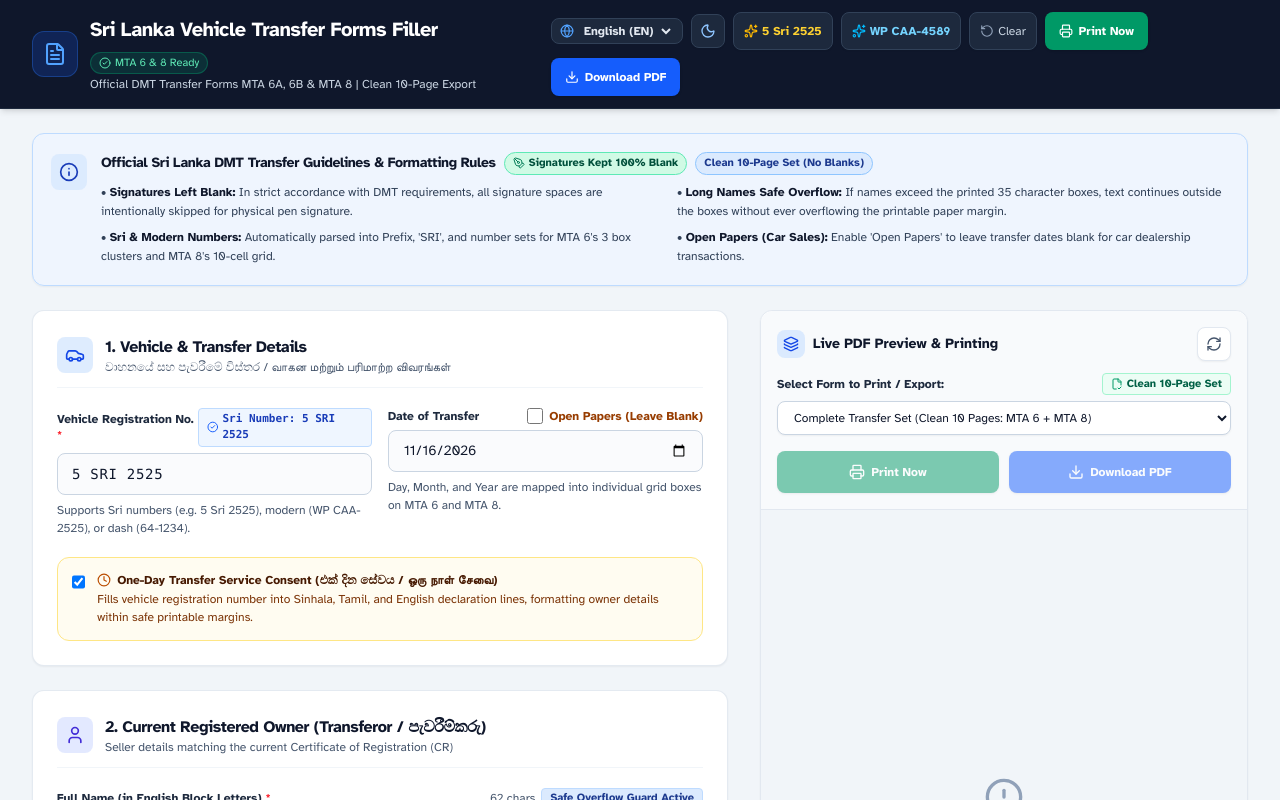
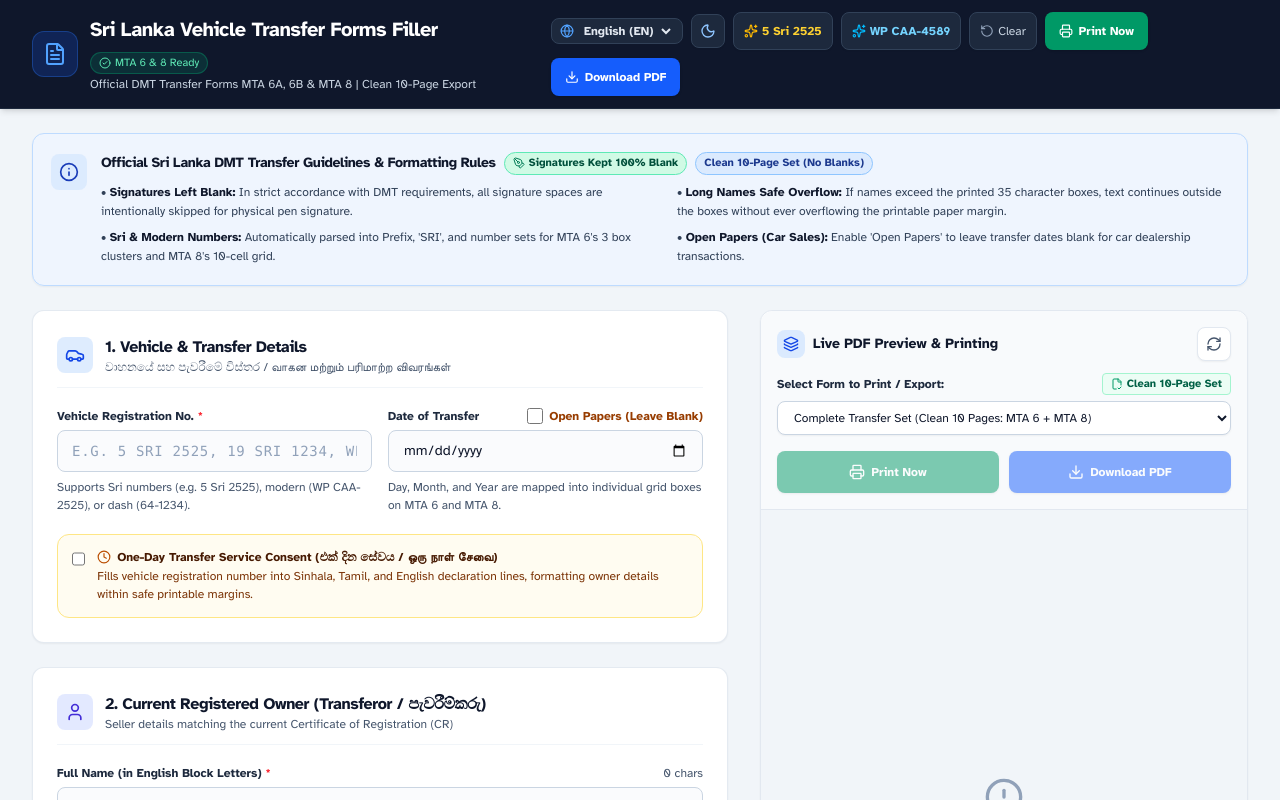
Before and after one commit to Mahazona/vehicle-transfer-forms-filler, a Next.js app: page / in a window 1280 px wide. Shown: the top 800 px of the page. Built offline with nearby package versions, Linux system fonts and the light colour scheme; no server answers.

Commit message:
fix: initialize form with empty/blank state on first load to prevent user confusion

```diff
--- a/app/page.jsx
+++ b/app/page.jsx
@@ -11,7 +11,7 @@ import { generateFilledVehicleTransferPDF, printPdfBlobDirectly, downloadPdfBlob
 import { Edit3, Eye } from 'lucide-react';
 
 export default function HomePage() {
-  const [formData, setFormData] = useState(sriSampleData);
+  const [formData, setFormData] = useState(blankFormData);
   const [pageSelection, setPageSelection] = useState('all');
   const [previewUrl, setPreviewUrl] = useState(null);
   const [currentPdfBlob, setCurrentPdfBlob] = useState(null);
```
